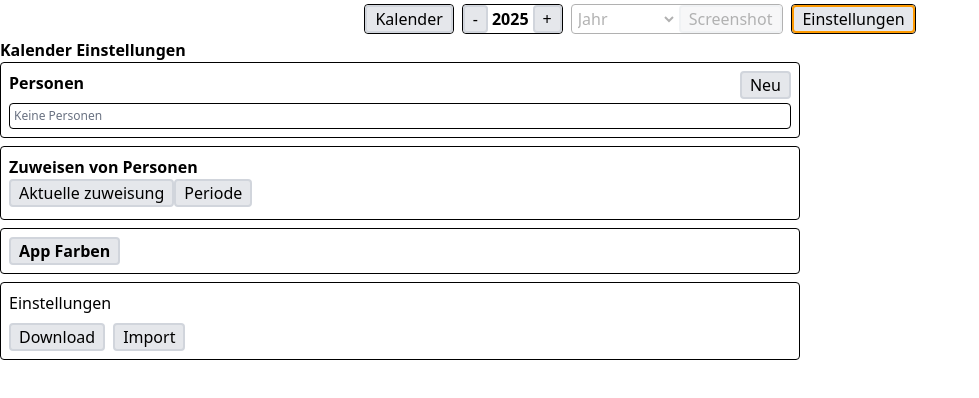
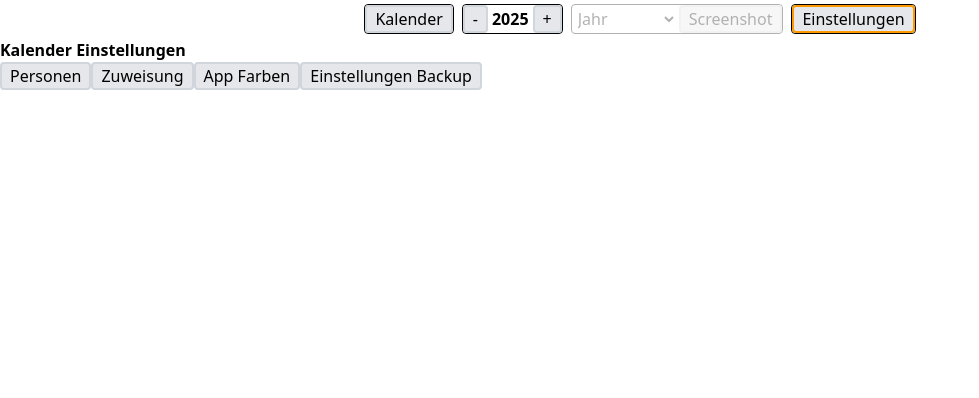
Before and after one commit to fchristian1/calendar, a React (Vite) app: page / in a window 1280 px wide. Both pictures are taken after a click on the button "Einstellungen". Shown: the top 398 px of the page, without its empty margins (0-979 px from the left). Built offline with nearby package versions, Linux system fonts and the light colour scheme.

Commit message:
20250825-145430

```diff
--- a/main.js
+++ b/main.js
@@ -7,7 +7,44 @@ import { fileURLToPath } from 'url'
 const __filename = fileURLToPath(import.meta.url)
 const __dirname = path.dirname(__filename)
 
-const DATA_FILE = 'C:\\Users\\User\\Seafile\\Seafile\\Dateiablage\\247calender_data.json'
+// Config keys and filenames
+const CONFIG_FILENAME = '247calendar_config.json'
+const DEFAULT_DATA_BASENAME = '247calender_data.json'
+
+// Helper: path to config file inside app userData
+function getConfigPath() {
+  // app.getPath('userData') is available after app.whenReady, but calling here is safe
+  const userData = app.getPath ? app.getPath('userData') : path.join(process.env.HOME || '.', '.config', '247calendar')
+  return path.join(userData, CONFIG_FILENAME)
+}
+
+// Read config (if present) and return the configured data file path, or default under userData
+async function getDataFilePath() {
+  try {
+    const configPath = getConfigPath()
+    if (fs.existsSync(configPath)) {
+      const txt = await fs.promises.readFile(configPath, 'utf-8')
+      const cfg = JSON.parse(txt || '{}')
+      if (cfg && cfg.dataFile) return path.resolve(cfg.dataFile)
+    }
+  } catch (e) {
+    console.error('Failed to read config:', e.message)
+  }
+
+  // Default location in app userData
+  const userData = app.getPath ? app.getPath('userData') : path.join(process.env.HOME || '.', '.config', '247calendar')
+  // Ensure directory exists on-demand when writing
+  return path.join(userData, DEFAULT_DATA_BASENAME)
+}
+
+// Persist config with a given dataFile path
+async function setDataFilePath(newPath) {
+  const configPath = getConfigPath()
+  const cfg = { dataFile: path.resolve(newPath) }
+  await fs.promises.mkdir(path.dirname(configPath), { recursive: true })
+  await fs.promises.writeFile(configPath, JSON.stringify(cfg, null, 2), 'utf-8')
+  return cfg.dataFile
+}
 
 const createWindow = () => {
   const win = new BrowserWindow({
@@ -26,7 +63,7 @@ const createWindow = () => {
 // IPC handlers to persist data in the user's app data folder
 ipcMain.handle('load-data', async () => {
   try {
-    const p = path.join(DATA_FILE)
+    const p = await getDataFilePath()
     // C:\Users\<User>\AppData\Roaming\247calendar
     // /home/<user>/.config/247calendar/247calender_data.json
     console.log(`Loading data from ${p}`)
@@ -45,9 +82,29 @@ ipcMain.handle('load-data', async () => {
   }
 })
 
+// Expose current data file path to renderer
+ipcMain.handle('get-data-file', async () => {
+  try {
+    return { path: await getDataFilePath() }
+  } catch (e) {
+    return { error: e.message }
+  }
+})
+
+// Allow changing the data file path (persisted in config)
+ipcMain.handle('set-data-file', async (event, newPath) => {
+  try {
+    if (!newPath || typeof newPath !== 'string') throw new Error('invalid path')
+    const saved = await setDataFilePath(newPath)
+    return { ok: true, path: saved }
+  } catch (e) {
+    return { ok: false, error: e.message }
+  }
+})
+
 ipcMain.handle('save-data', async (event, data) => {
   try {
-    const p = path.join(DATA_FILE)
+    const p = await getDataFilePath()
     // C:\Users\<User>\AppData\Roaming\247calendar
     // /home/<user>/.config/247calendar/247calender_data.json
     console.log(`Saving data to ${p}`)
--- a/src/Calendar/Calendar.jsx
+++ b/src/Calendar/Calendar.jsx
@@ -218,6 +218,16 @@ export function CalendarSettings({ colors, setColors, state, setState }) {
   const [colorSelector, showColorSelector] = useColorSelector();
   const [showNewWorkday, setShowNewWorkday] = useState(false);
 
+  // Header menu
+  const [headerMenu, setHeaderMenu] = useState("");
+  const handleClickHeaderMenu = (menu) => {
+    if (headerMenu == "") {
+      setHeaderMenu(menu);
+    } else {
+      if (headerMenu == menu) setHeaderMenu("");
+      else setHeaderMenu(menu);
+    }
+  }
   // persons management
   const [showNewPerson, setShowNewPerson] = useState(false);
   const persons = (state?.DATA?.persons) || [];
@@ -230,7 +240,6 @@ export function CalendarSettings({ colors, setColors, state, setState }) {
 
 
   // Color Management
-  const [showColorSetting, setShowColorSetting] = useState(false);
   const handleClickShowAllocationMenu = (menu) => {
     if (allocationMenu == "") {
       setAllocationMenu(menu);
@@ -456,8 +465,14 @@ export function CalendarSettings({ colors, setColors, state, setState }) {
     <>
       <div className="min-w-[800px]">
         <h2 className="font-bold">Kalender Einstellungen</h2>
+        <div>
+          <button className={headerMenu == "personen" ? 'active' : ''} onClick={() => handleClickHeaderMenu("personen")}>Personen</button>
+          <button className={headerMenu == "zuweisung" ? 'active' : ''} onClick={() => handleClickHeaderMenu("zuweisung")}>Zuweisung</button>
+          <button className={headerMenu == "appFarben" ? 'active' : ''} onClick={() => handleClickHeaderMenu("appFarben")}>App Farben</button>
+          <button className={headerMenu == "einstellungenBackup" ? 'active' : ''} onClick={() => handleClickHeaderMenu("einstellungenBackup")}>Einstellungen Backup</button>
+        </div>
         <div className="flex flex-col gap-2">
-          <div className="p-2 border rounded">
+          {headerMenu == "personen" && <div className="p-2 border rounded">
             <div className="flex justify-between">
               <h3 className="font-semibold">Personen</h3>
               <button onClick={() => setShowNewPerson(true)}>Neu</button>
@@ -489,12 +504,13 @@ export function CalendarSettings({ colors, setColors, state, setState }) {
                 </div>
               ))}
             </div>
-          </div>
-          <div>
+          </div>}
+          {headerMenu == "zuweisung" && <div>
             <div className="p-2 border rounded"><h3 className="font-semibold">Zuweisen von Personen</h3>
               <div className="mb-1">
-                <button onClick={() => handleClickShowAllocationMenu("current")}>Aktuelle zuweisung</button>
-                <button onClick={() => handleClickShowAllocationMenu("newPeriod")}>Periode</button>
+                <button className={allocationMenu == "current" ? 'active' : ''} onClick={() => handleClickShowAllocationMenu("current")}>Aktuelle zuweisung</button>
+                <button className={allocationMenu == "newPeriod" ? 'active' : ''} onClick={() => handleClickShowAllocationMenu("newPeriod")}>Periode</button>
+                <button className={allocationMenu == "personen" ? 'active' : ''} onClick={() => handleClickShowAllocationMenu("personen")}>Personen</button>
               </div>
               {allocationMenu == "current" && (
                 <div className="p-2 border rounded">
@@ -523,11 +539,9 @@ export function CalendarSettings({ colors, setColors, state, setState }) {
                     </div>
                     <div className="text-gray-600 text-sm">Klicke Tag, um zuweisen / entfernen</div>
                   </div>
-                  <div className="mt-2">
-                    <div className="gap-1 grid grid-cols-7 mb-1 font-medium text-xs">
+                  <div className="flex mt-2">
+                    <div className="gap-1 grid grid-cols-7 mb-1 font-medium">
                       {WEEKDAY_NAMES.map((wd) => (<div key={wd} className="text-center">{wd}</div>))}
-                    </div>
-                    <div className="gap-1 grid grid-cols-7">
                       {getDaysInMonth(currentYear, currentMonth).map((dt) => {
                         const y = dt.getFullYear();
                         const m = dt.getMonth() + 1;
@@ -536,7 +550,7 @@ export function CalendarSettings({ colors, setColors, state, setState }) {
                         const holiday = currentHolidayMap[key];
                         const existing = (state?.DATA?.workdays || []).find((w) => w.year === y && w.month === m && w.day === d);
                         return (
-                          <div key={key} onClick={() => toggleAssignCurrent(dt)} className={`p-1 border rounded h-20 cursor-pointer flex flex-col justify-between ${existing ? '' : ''}`}>
+                          <div key={key} onClick={() => toggleAssignCurrent(dt)} className={`p-1 aspect-square border rounded h-20 cursor-pointer flex flex-col justify-between ${existing ? '' : ''}`}>
                             <div className="flex justify-between items-center w-full">
                               <div className="text-xs">{d}</div>
                               <input title="Spacial!" type="checkbox" checked={!!existing?.special} onClick={(e) => e.stopPropagation()} onChange={(e) => { e.stopPropagation(); toggleSpecialDate(dt); }} />
@@ -588,7 +602,7 @@ export function CalendarSettings({ colors, setColors, state, setState }) {
                           const dt = new Date(y, m - 1, d);
                           const existing = (state?.DATA?.workdays || []).find((w) => w.year === y && w.month === m && w.day === d);
                           return (
-                            <div key={key} className="flex flex-col items-center gap-2 hover:bg-gray-100 py-1 border border-gray-200 rounded-xl cursor-pointer" onClick={() => toggleAssignDate(dt)}>
+                            <div key={key} className="flex flex-col items-center gap-2 hover:bg-gray-100 py-1 border rounded cursor-pointer" onClick={() => toggleAssignDate(dt)}>
                               <div className="flex justify-between items-center w-full">
                                 <div>{String(d).padStart(2, '0')}.{String(m).padStart(2, '0')}.</div>
                                 <input title="Spacial!" type="checkbox" checked={!!existing?.special} onClick={(e) => e.stopPropagation()} onChange={(e) => { e.stopPropagation(); toggleSpecialDate(dt); }} />
@@ -607,7 +621,7 @@ export function CalendarSettings({ colors, setColors, state, setState }) {
                           const holiday = periodHolidayMap[key];
                           const existing = (state?.DATA?.workdays || []).find((w) => w.year === y && w.month === m && w.day === d);
                           return (
-                            <div key={key} className="flex flex-col items-center gap-2 hover:bg-gray-100 py-1 border border-gray-200 rounded-xl cursor-pointer" onClick={() => toggleAssignDate(dt)}>
+                            <div key={key} className="flex flex-col items-center gap-2 hover:bg-gray-100 py-1 border rounded cursor-pointer" onClick={() => toggleAssignDate(dt)}>
                               <div className="flex justify-between items-center w-full">
                                 <div>{String(d).padStart(2, '0')}.{String(m).padStart(2, '0')}.</div>
                                 <input title="Spacial!" type="checkbox" checked={!!existing?.special} onClick={(e) => e.stopPropagation()} onChange={(e) => { e.stopPropagation(); toggleSpecialDate(dt); }} />
@@ -621,12 +635,13 @@ export function CalendarSettings({ colors, setColors, state, setState }) {
                   </div>
                 </div>
               )}
+              {allocationMenu == "personen" && (<div className="p-2 border rounded">Test</div>)}
             </div>
-          </div>
+          </div>}
 
-          <div className="p-2 border rounded">
-            <button onClick={() => setShowColorSetting(!showColorSetting)} className="font-semibold">App Farben</button>
-            <div className={`gap-2 grid grid-cols-3 mt-2 ${showColorSetting ? '' : 'hidden'}`}>
+          {headerMenu == "appFarben" && <div className="p-2 border rounded">
+            <h4 className="font-semibold">App Farben</h4>
+            <div className={`gap-2 grid grid-cols-3 mt-2`}>
               {[
                 { id: 'holiday', label: 'Ferien' },
                 { id: 'vacation', label: 'Urlaub' },
@@ -675,7 +690,7 @@ export function CalendarSettings({ colors, setColors, state, setState }) {
                 </div>
               ))}
             </div>
-          </div>
+          </div>}
           {/* <button
             onClick={async () => {
               const payload = { state, colors };
@@ -702,7 +717,7 @@ export function CalendarSettings({ colors, setColors, state, setState }) {
           >
             Speichern
           </button> */}
-          <div className="flex flex-col gap-2 p-2 border rounded">
+          {headerMenu == "einstellungenBackup" && <div className="flex flex-col gap-2 p-2 border rounded">
             <h4>Einstellungen</h4>
             <div className="flex gap-2">
               <button onClick={async () => {
@@ -746,7 +761,7 @@ export function CalendarSettings({ colors, setColors, state, setState }) {
               }} />
               <button onClick={() => document.getElementById('import-file-input')?.click()}>Import</button>
             </div>
-          </div>
+          </div>}
         </div >
       </div >
       {colorSelector}
--- a/src/index.css
+++ b/src/index.css
@@ -11,3 +11,6 @@ button {
   -webkit-text-fill-color: white; /* Will override color (regardless of order) */
   -webkit-text-stroke: 3px black;
 }
+.active{
+  @apply border-amber-500
+}
```
